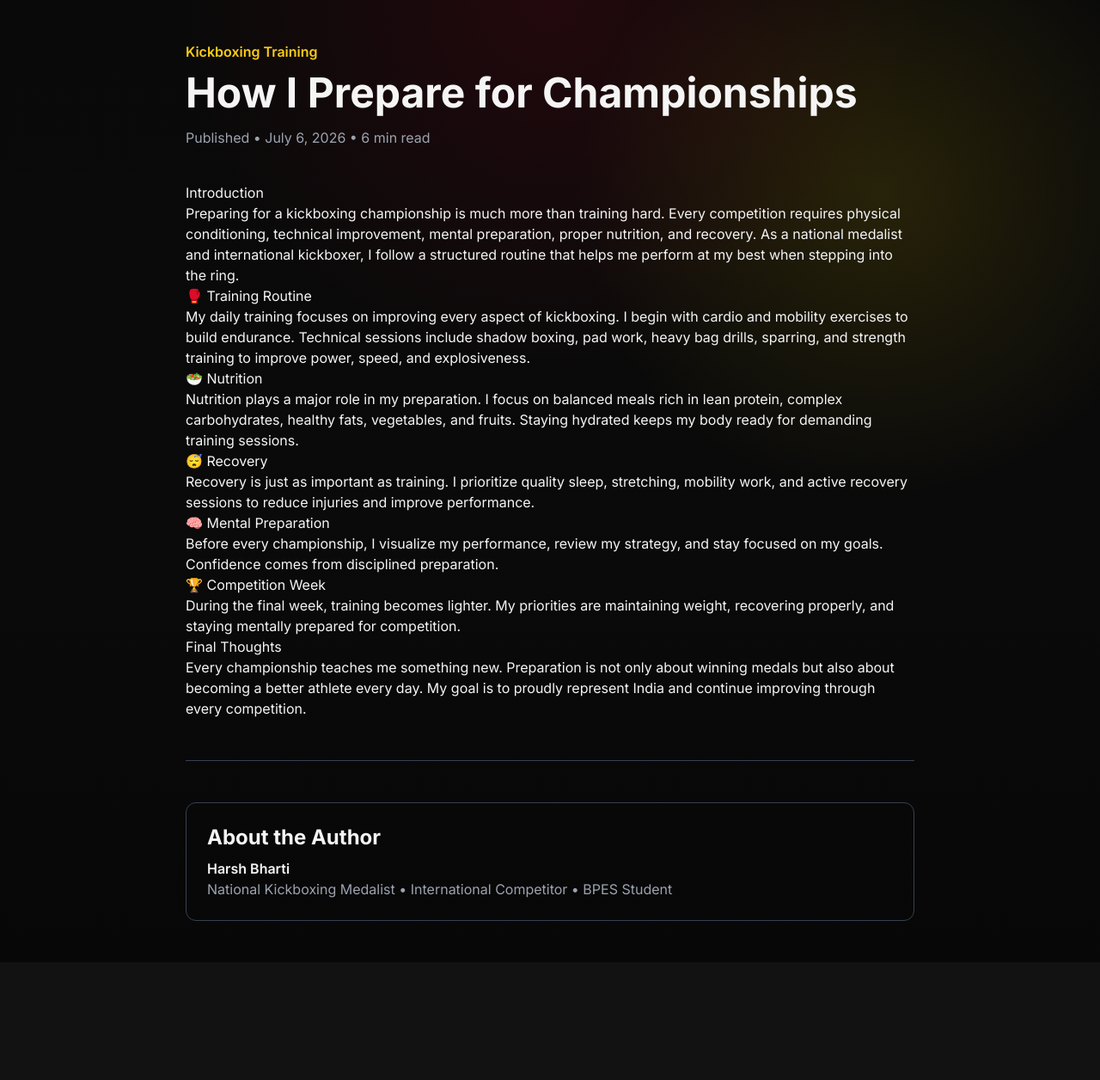
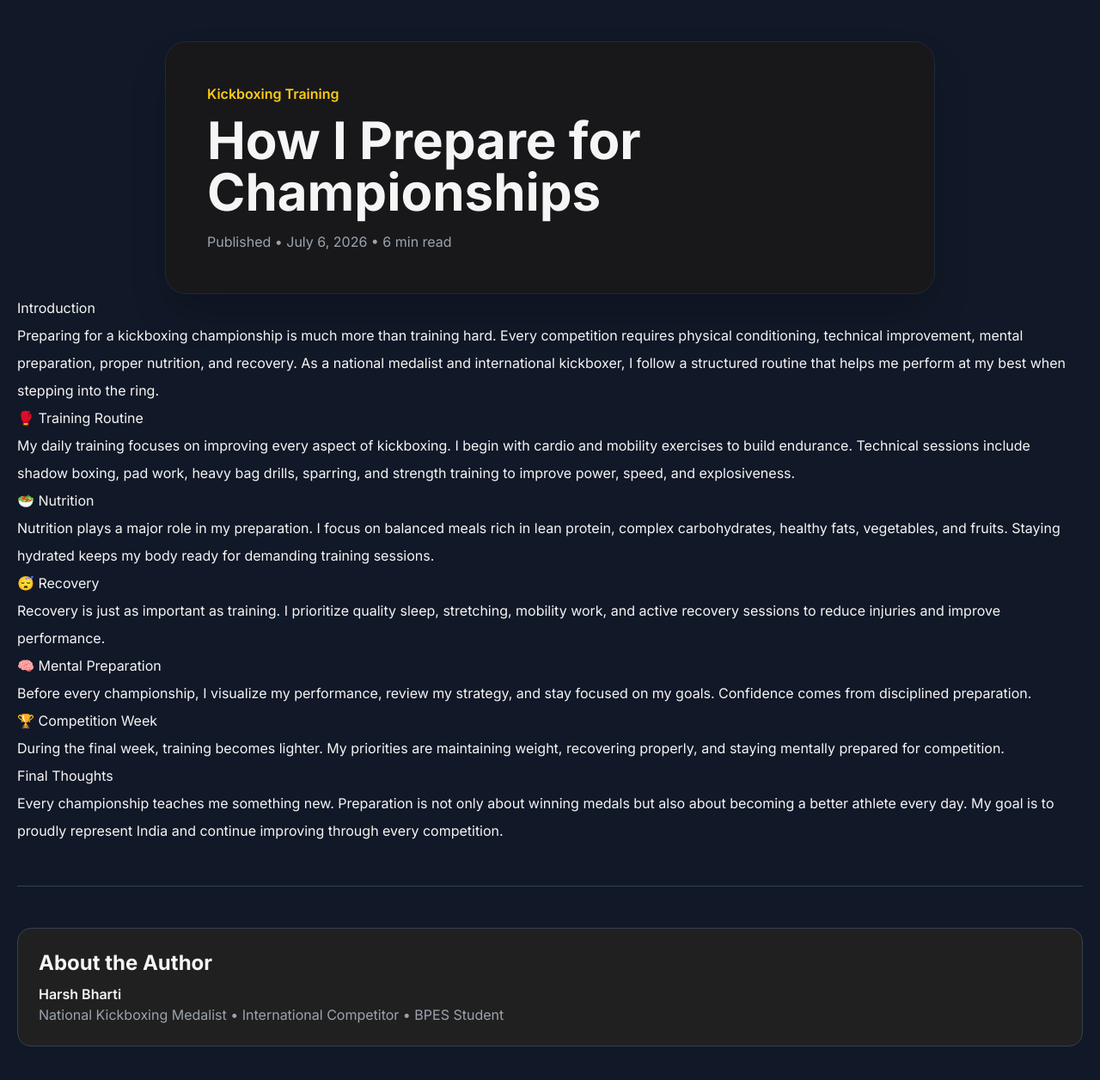
Before and after one commit to harshbharti55/kickboxer-harsh, a Next.js app: page /articles/how-i-prepare-for-championships in a window 1280 px wide. Shown: the top 1256 px of the page at 86% size. Before the commit the page ends 1119 px from the top, so only its background shows below. Built offline with nearby package versions, Linux system fonts and the light colour scheme.

Commit message:
Update BlogLayout.tsx

```diff
--- a/components/BlogLayout.tsx
+++ b/components/BlogLayout.tsx
@@ -12,13 +12,13 @@ export default function BlogLayout({
   children,
 }: BlogProps) {
   return (
-    <main className="max-w-4xl mx-auto px-6 py-12">
-      <div className="mb-10">
+<main className="min-h-screen bg-[#111827] py-12 px-5">
+ <div className="max-w-4xl mx-auto bg-[#18181B] rounded-3xl shadow-2xl border border-gray-800 p-8 md:p-12">
         <span className="text-yellow-400 font-semibold">
           {category}
         </span>
 
-        <h1 className="text-5xl font-bold mt-3 mb-4">
+        <h1 className="text-4xl md:text-6xl font-bold mt-3 mb-4">
           {title}
         </h1>
 
@@ -26,14 +26,13 @@ export default function BlogLayout({
           Published • {date} • 6 min read
         </p>
       </div>
-
-      <article className="prose prose-invert max-w-none">
+<article className="prose prose-invert prose-lg max-w-none leading-8">
         {children}
       </article>
 
       <hr className="my-12 border-gray-700" />
 
-      <div className="rounded-xl border border-gray-700 p-6">
+      <div className="rounded-2xl bg-[#202020] border border-gray-700 p-6">
         <h3 className="text-2xl font-bold mb-2">
           About the Author
         </h3>
```
